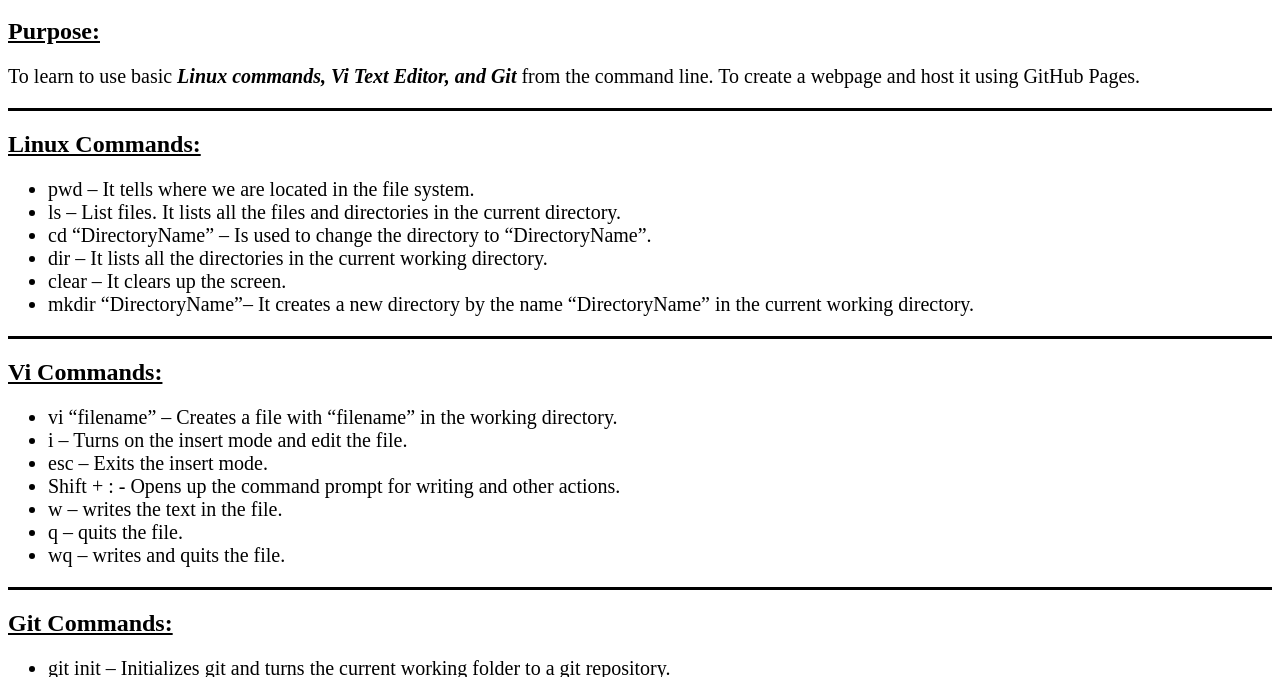
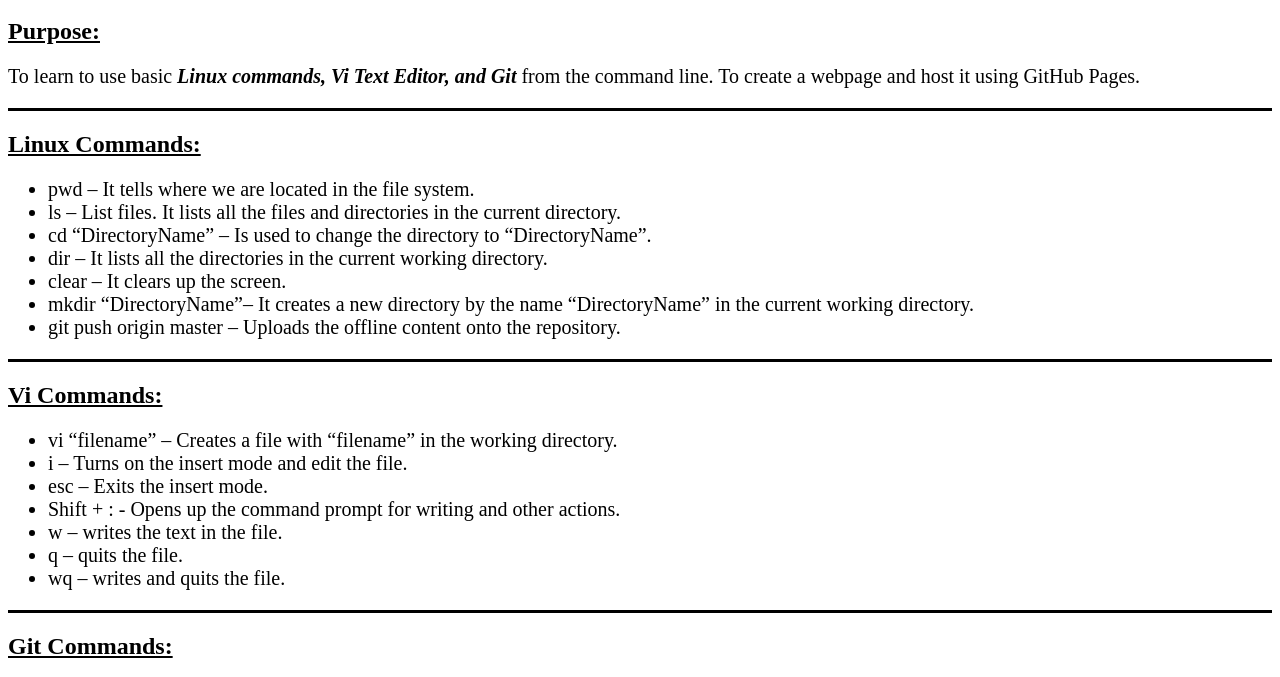
Before and after one commit to aps358/IS601_FirstWebsite, a plain HTML site: page index.html in a window 1280 px wide. Shown: the part 48-725 px from the top of the page. Drawn offline with Linux system fonts and the light colour scheme.

Commit message:
Updating files

```diff
--- a/index.html
+++ b/index.html
@@ -24,6 +24,7 @@
 					<li>dir – It lists all the directories in the current working directory.</li>
 					<li>clear – It clears up the screen.</li>
 					<li>mkdir “DirectoryName”– It creates a new directory by the name “DirectoryName” in the current working directory.</li>
+					<li>git push origin master – Uploads the offline content onto the repository.</li>
 				</ul>
 			</div>
 
```
